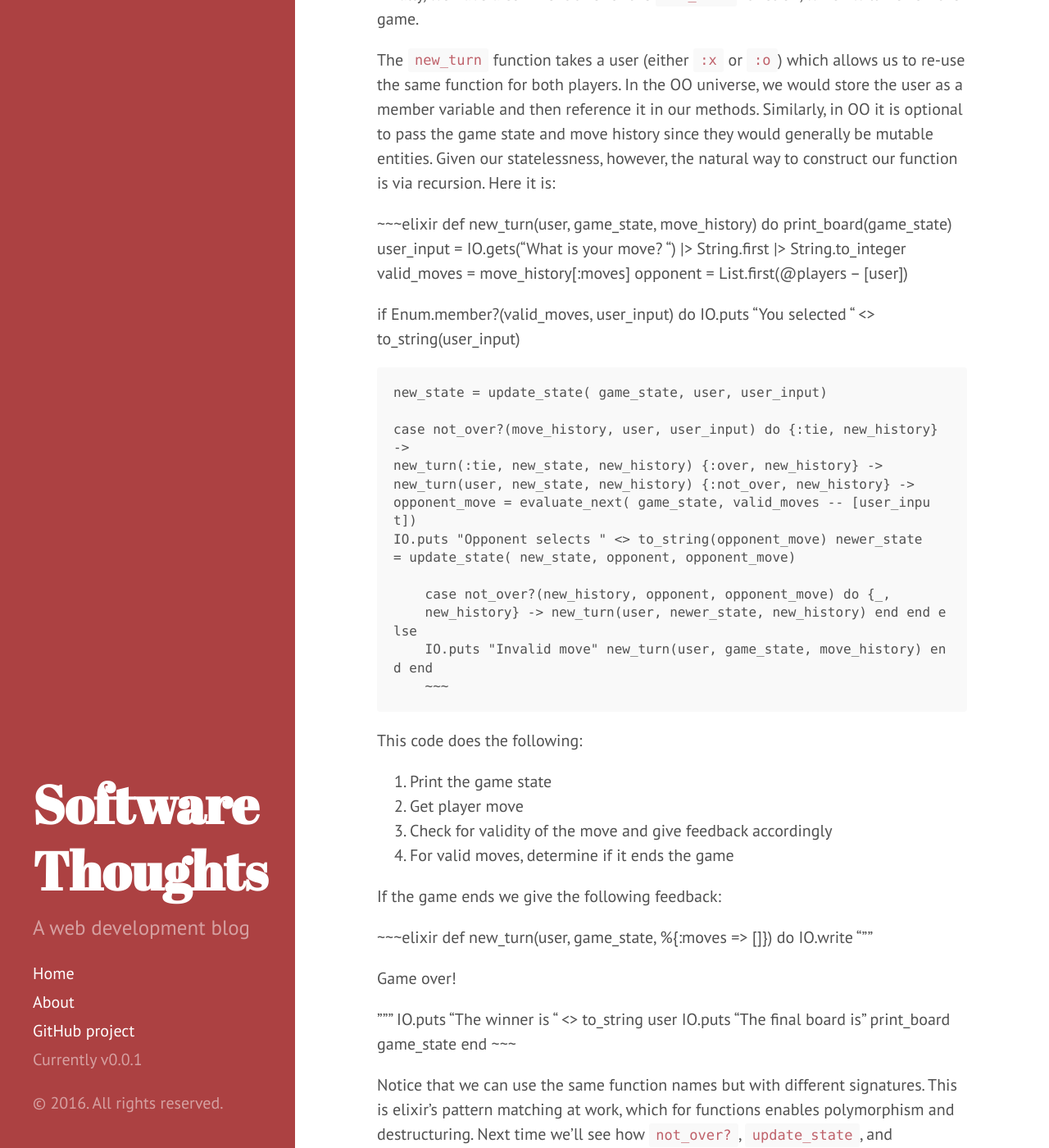
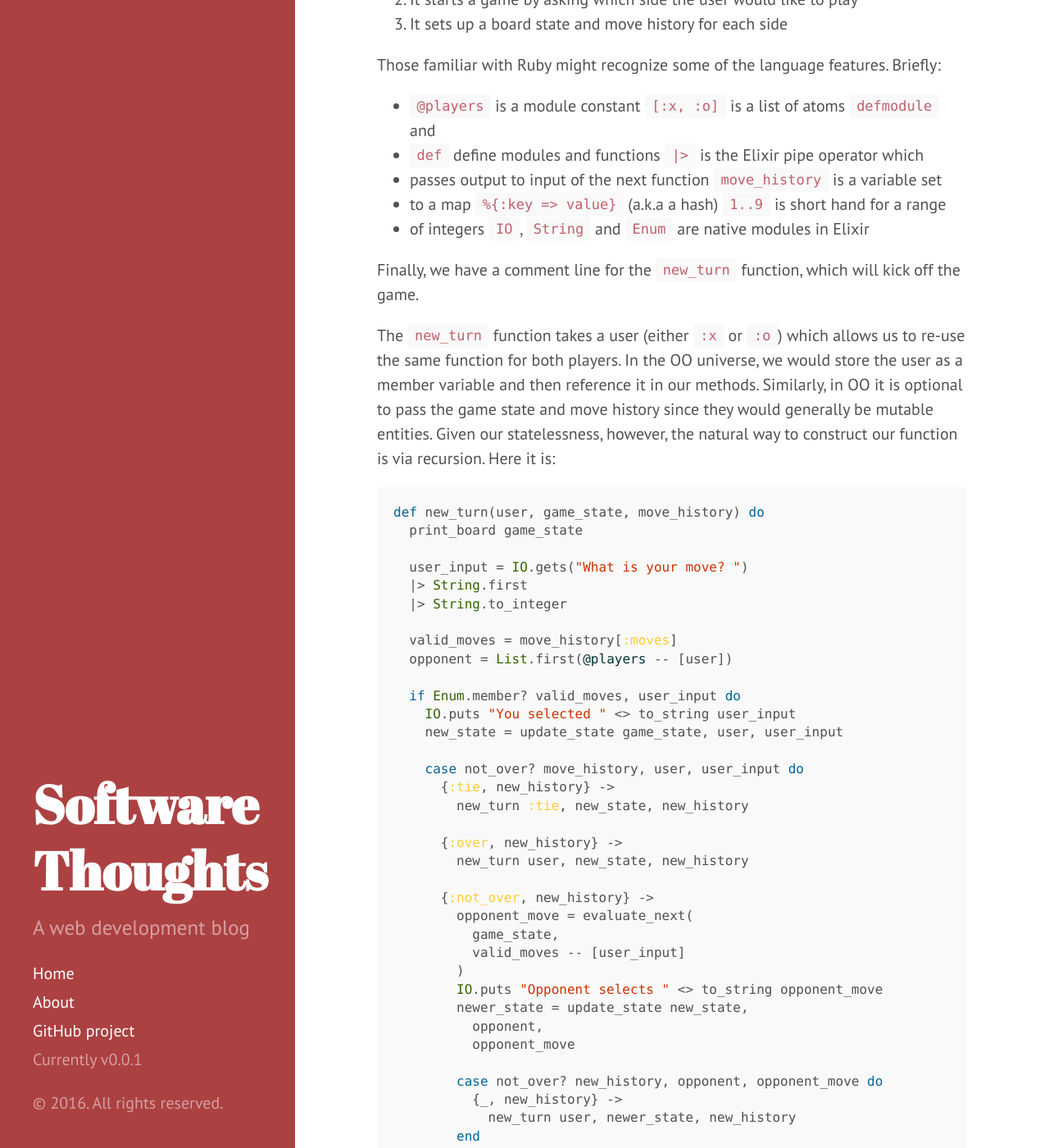
Before and after one commit to bnns/bnns.github.io, a Jekyll site: the page built from _posts/2015-11-21-tic-tac-toe.markdown, in a window 1280 px wide and 1400 px high, scrolled down 2179 px. Shown: the whole window at 82% size. Built offline with Jekyll 4.4.1, drawn with Linux system fonts in a browser that asks for light colours; part of the change alters nothing that is shown; some of the changed text lies outside the part shown.

Commit message:
fix formatting of code

```diff
--- a/_posts/2015-11-21-tic-tac-toe.markdown
+++ b/_posts/2015-11-21-tic-tac-toe.markdown
@@ -67,13 +67,31 @@ let's see how far we can get within a single one. We can start by specifying
 the initial state of every game. Part of that is allowing the player to choose
 **x**'s or **o**'s. Here is some sample code:
 
-~~~elixir defmodule TicTacToe do @players [:x, :o]
+~~~elixir
+defmodule TicTacToe do
 
-    def start_game do user = "Do you want to play x or o? " |> IO.gets |>
-    String.first |> String.to_atom game_state = [ ["1", "2", "3"], ["4", "5",
-    "6"], ["7", "8", "9"] ] move_history = %{:x => [], :o => [], :moves =>
-    Enum.into(1..9, [])} # new_turn user, game_state, move_history end end ~~~
-    This code does the following:
+  @players [:x, :o]
+
+  def start_game do
+    user = "Do you want to play x or o? "
+    |> IO.gets
+    |> String.first
+    |> String.to_atom
+
+    game_state = [
+      ["1", "2", "3"],
+      ["4", "5", "6"],
+      ["7", "8", "9"]
+    ]
+
+    move_history =
+      %{:x => [], :o => [], :moves => Enum.into(1..9, [])}
+    new_turn user, game_state, move_history
+  end
+
+end
+~~~
+This code does the following:
 
 1. It establishes that there are only two kinds of players (x and o)
 2. It starts a game by asking which side the user would like to play
@@ -98,27 +116,49 @@ in OO it is optional to pass the game state and move history since they would
 generally be mutable entities. Given our statelessness, however, the natural
 way to construct our function is via recursion. Here it is:
 
-~~~elixir def new_turn(user, game_state, move_history) do
-print_board(game_state) user_input = IO.gets("What is your move? ") |>
-String.first |> String.to_integer valid_moves = move_history[:moves] opponent
-= List.first(@players -- [user])
+~~~elixir
+def new_turn(user, game_state, move_history) do
+  print_board game_state
 
-  if Enum.member?(valid_moves, user_input) do IO.puts "You selected " <>
-  to_string(user_input)
+  user_input = IO.gets("What is your move? ")
+  |> String.first
+  |> String.to_integer
 
-    new_state = update_state( game_state, user, user_input)
+  valid_moves = move_history[:moves]
+  opponent = List.first(@players -- [user])
 
-    case not_over?(move_history, user, user_input) do {:tie, new_history} ->
-    new_turn(:tie, new_state, new_history) {:over, new_history} ->
-    new_turn(user, new_state, new_history) {:not_over, new_history} ->
-    opponent_move = evaluate_next( game_state, valid_moves -- [user_input])
-    IO.puts "Opponent selects " <> to_string(opponent_move) newer_state
-    = update_state( new_state, opponent, opponent_move)
+  if Enum.member? valid_moves, user_input do
+    IO.puts "You selected " <> to_string user_input
+    new_state = update_state game_state, user, user_input
 
-        case not_over?(new_history, opponent, opponent_move) do {_,
-        new_history} -> new_turn(user, newer_state, new_history) end end else
-        IO.puts "Invalid move" new_turn(user, game_state, move_history) end end
-        ~~~
+    case not_over? move_history, user, user_input do
+      {:tie, new_history} ->
+        new_turn :tie, new_state, new_history
+
+      {:over, new_history} ->
+        new_turn user, new_state, new_history
+
+      {:not_over, new_history} ->
+        opponent_move = evaluate_next(
+          game_state,
+          valid_moves -- [user_input]
+        )
+        IO.puts "Opponent selects " <> to_string opponent_move
+        newer_state = update_state new_state,
+          opponent,
+          opponent_move
+
+        case not_over? new_history, opponent, opponent_move do
+          {_, new_history} ->
+            new_turn user, newer_state, new_history
+        end
+    end
+  else
+    IO.puts "Invalid move"
+    new_turn user, game_state, move_history
+  end
+end
+~~~
 
 This code does the following:
 
@@ -129,12 +169,18 @@ This code does the following:
 
 If the game ends we give the following feedback:
 
-~~~elixir def new_turn(user, game_state, %{:moves => []}) do IO.write """
+~~~elixir
+  def new_turn(user, game_state, %{:moves => []}) do
+    IO.write """
 
-  Game over!
+    Game over!
 
-  """ IO.puts "The winner is " <> to_string user IO.puts "The final board is"
-  print_board game_state end ~~~
+    """
+    IO.puts "The winner is " <> to_string user
+    IO.puts "The final board is"
+    print_board game_state
+  end
+~~~
 
 Notice that we can use the same function names but with different signatures.
 This is elixir's pattern matching at work, which for functions enables
```
